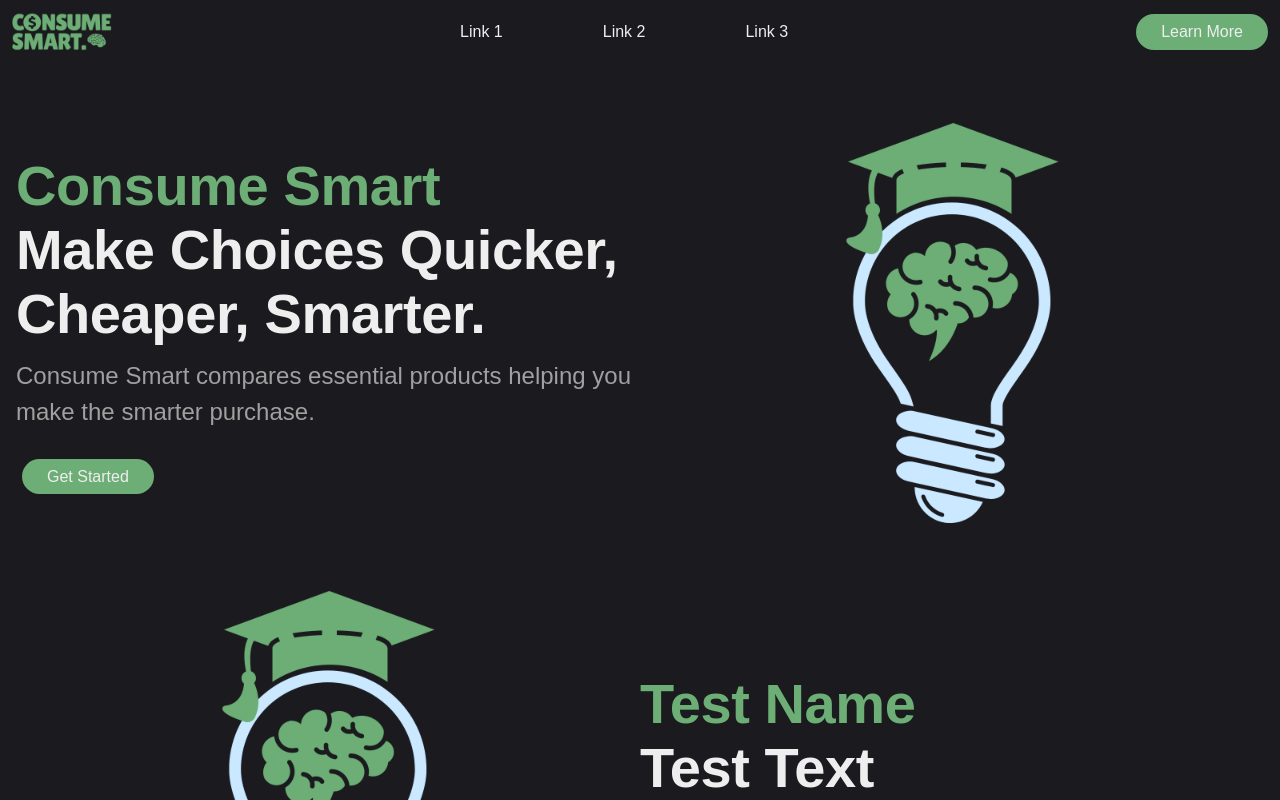
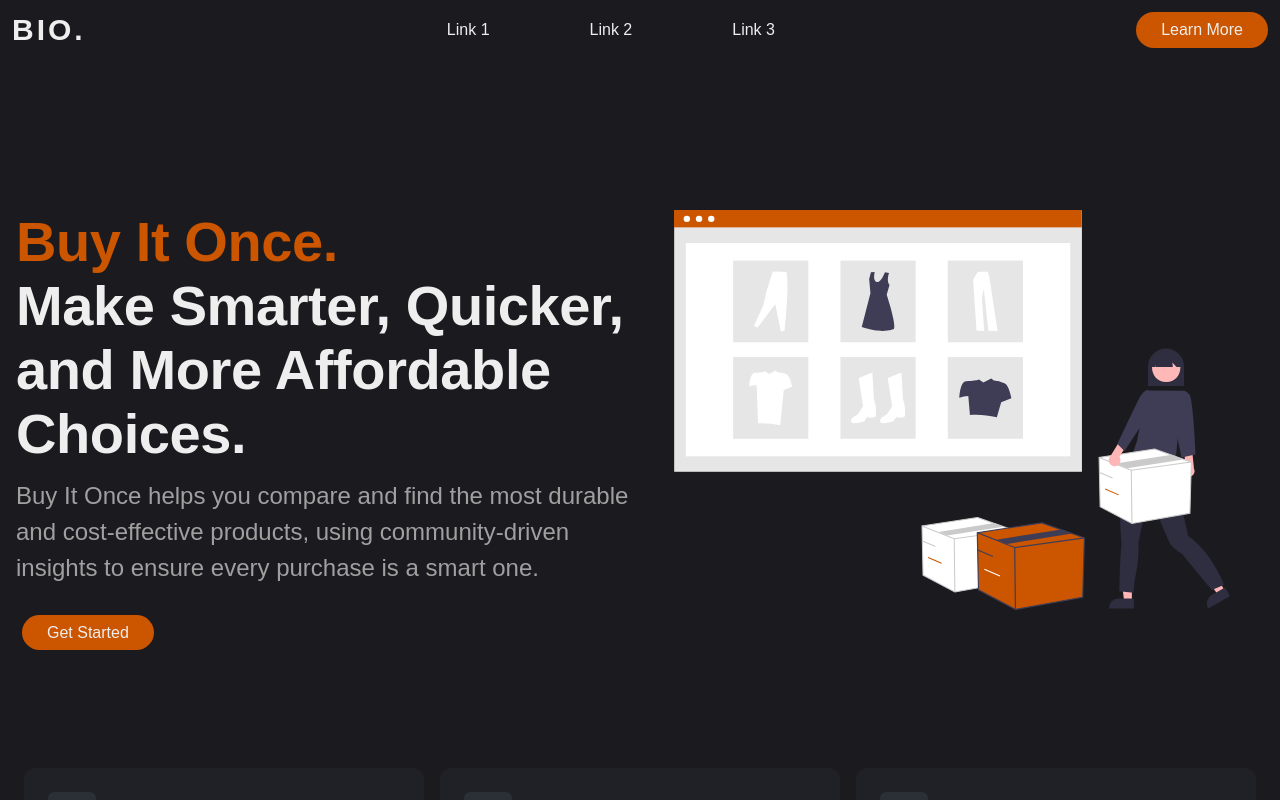
Before and after one commit to LiamCClarke/Website_ConsumeSmart, a Vue app: page / in a window 1280 px wide. Shown: the top 800 px of the page. Built offline with nearby package versions, Linux system fonts and the light colour scheme; a web font is replaced by a local one.

Commit message:
Updated colour theme, adjusted general CSS layout, updated illustrations, and rebranded to a more appropriate name. Also added Vue Router to the project

```diff
--- a/package.json
+++ b/package.json
@@ -10,7 +10,8 @@
     "lint": "eslint . --ext .vue,.js,.jsx,.cjs,.mjs --fix --ignore-path .gitignore"
   },
   "dependencies": {
-    "vue": "^3.4.29"
+    "vue": "^3.4.29",
+    "vue-router": "^4.4.3"
   },
   "devDependencies": {
     "@vitejs/plugin-vue": "^5.0.5",
--- a/src/assets/styles/base.css
+++ b/src/assets/styles/base.css
@@ -2,8 +2,10 @@
   /* Colour */
   --primary-color: #1B1B1F; /* Gunmetal (Background) */
   --secondary-color: #202127; /* Onyx (Second-Background) */
-  --accent-color: rgb(108, 174, 117); /* #6CAE75 Asparagus */
-  --accent-color-hover: rgba(108, 174, 117, 0.8);
+  /*--accent-color: rgb(108, 174, 117); /* #6CAE75 Asparagus */
+  --accent-color: rgb(204, 85, 0); /* #CC5500 Burnt Orange */
+  /*--accent-color-hover: rgba(108, 174, 117, 0.8);*/
+  --accent-color-hover: rgba(204, 85, 0, 0.8);
   --text-color: rgb(238, 238, 238); /* #EEEEEE Anti-Flash White */
   --text-color-hover: rgba(238, 238, 238, 0.8);
   /* Font related variables */
--- a/src/components/AppHero.vue
+++ b/src/components/AppHero.vue
@@ -24,7 +24,7 @@ const props = defineProps({
             </div>
         </div>
         <div class="hero_media">
-            <img class="hero_image" src="../assets/media/hero_bulb.png" alt="bulb with brain and graduate cap">
+            <img class="hero_image" src="../assets/media/hero_shopping.svg" alt="bulb with brain and graduate cap">
         </div>
     </div>
 </template>
@@ -34,7 +34,7 @@ const props = defineProps({
     display: flex;
     flex-direction: row;
     justify-content: center;
-    padding: 90px 0 90px;
+    padding: 150px 0 150px;
 }
 
 .hero_main, .hero_media {
--- a/src/components/AppMain.vue
+++ b/src/components/AppMain.vue
@@ -3,9 +3,9 @@ import AppHero from './AppHero.vue'
 import AppFeatures from './AppFeatures.vue'
 
 const heroTop = {
-    name: 'Consume Smart',
-    text: 'Make Choices Quicker, Cheaper, Smarter.',
-    tagline: 'Consume Smart compares essential products helping you make the smarter purchase.',
+    name: 'Buy It Once.',
+    text: 'Make Smarter, Quicker, and More Affordable Choices.',
+    tagline: 'Buy It Once helps you compare and find the most durable and cost-effective products, using community-driven insights to ensure every purchase is a smart one.',
     reversed: false
 }
 
@@ -24,7 +24,6 @@ const heroLower = {
         </div>
         <div class="main-content">
             <AppHero :="heroTop"/>
-            <AppHero :="heroLower"/>
             <AppFeatures />
         </div>
         <div class="main-side-panel">
--- a/src/components/AppNavbar.vue
+++ b/src/components/AppNavbar.vue
@@ -1,8 +1,12 @@
+<script>
+import { createRouter } from 'vue-router'
+</script>
+
 <template>
     <header>
         <div class="nav-container">
             <div class="nav-content">
-                <img class="nav-logo" src="../assets/media/logo1.png" alt="logo">
+                <h1 class="title">BIO.</h1>
                 <nav>
                     <ul class="nav-links">
                         <li><a href="#">Link 1</a></li>
@@ -33,15 +37,9 @@
 }
 
 .title {
-    flex-shrink: 0;
-    height: var(--nav-height);
-}
-
-.nav-bar-title {
-    display: flex;
-    align-items: center;
-    width: 100%;
-    height: var(--nav-height);
+    font-weight: 900;
+    letter-spacing: 3px;
+    font-size: 30px;
 }
 
 .nav-logo {
```
Also changed, not shown: src/assets/media/hero_shopping.svg (added), 1 other file (tests, documents, lock files or other folders).
